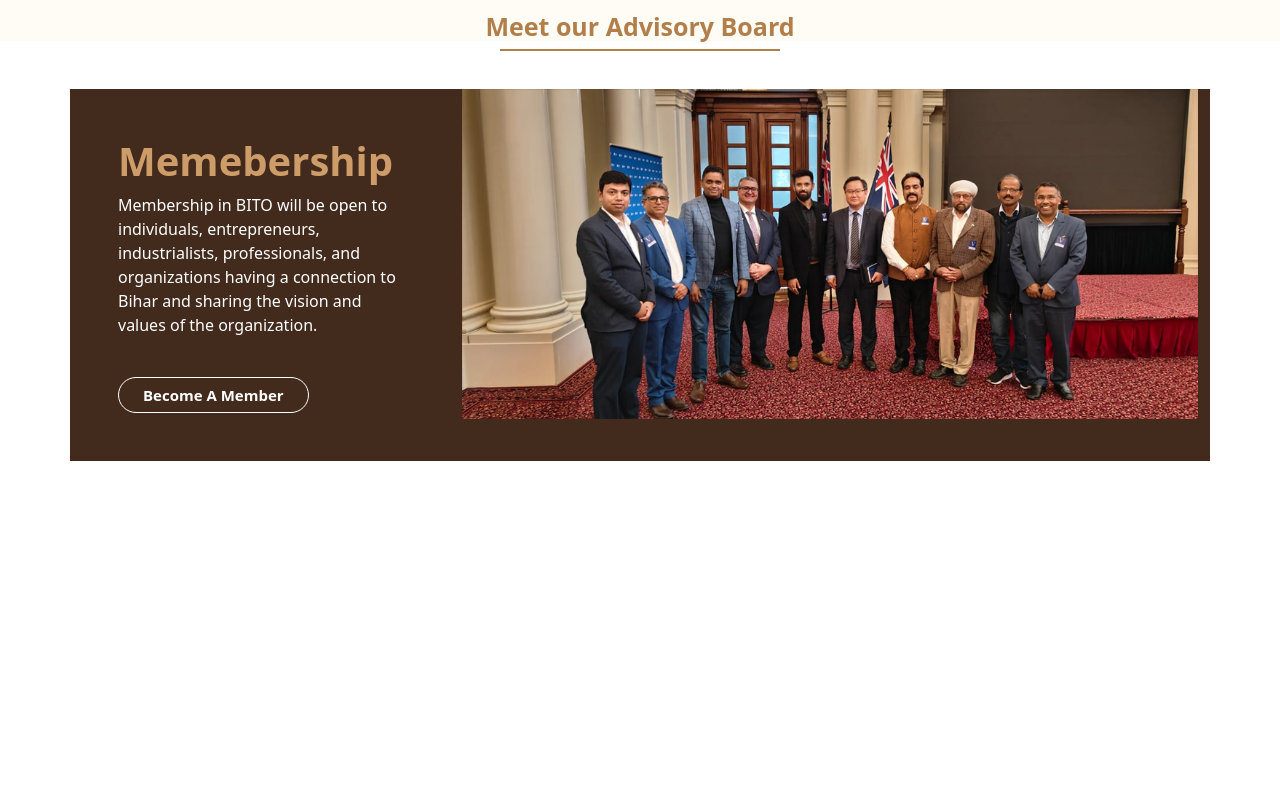
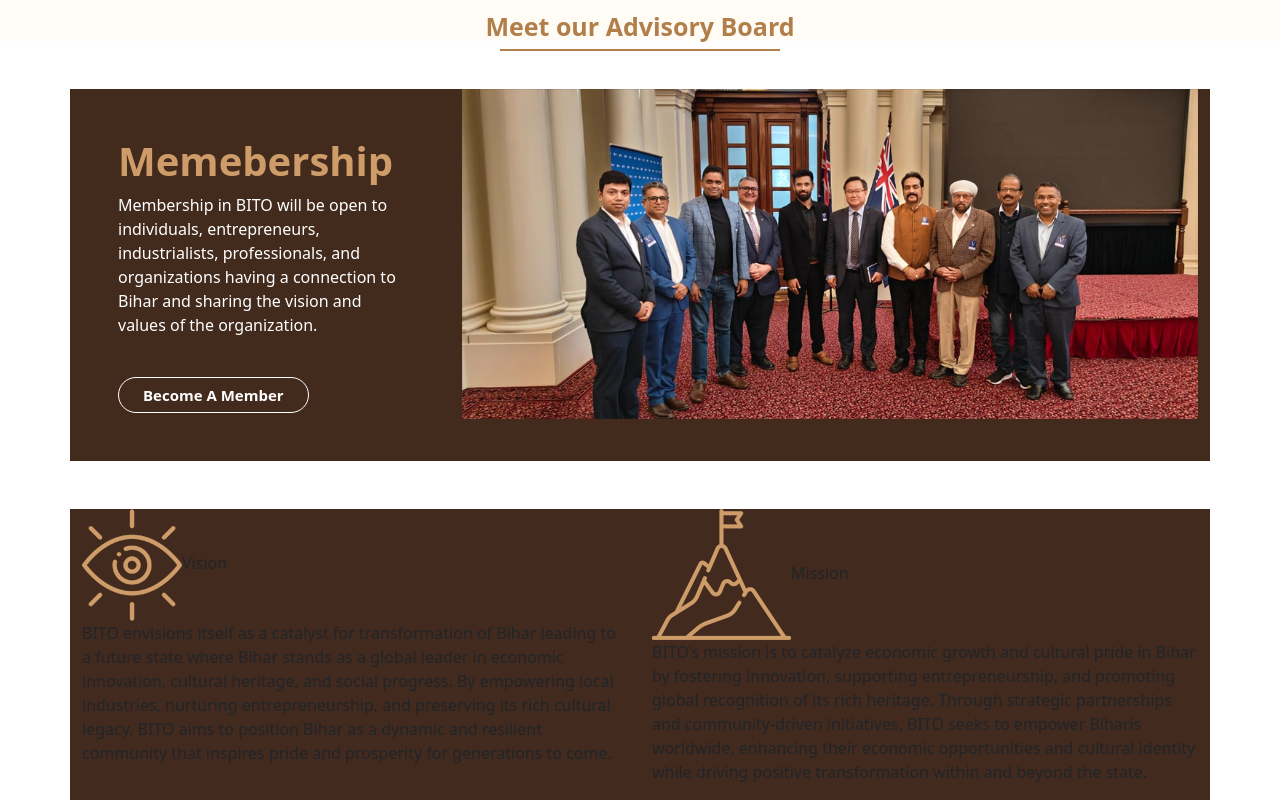
Before and after one commit to hemangdigitalxplode/bito-world, a React (Vite) app: page / in a window 1280 px wide. Shown: the part 2780-3580 px from the top of the page. Before the commit the page ends 3289 px from the top, so only its background shows below. Built offline with nearby package versions, Linux system fonts and the light colour scheme.

Commit message:
Till mission & Vision

```diff
--- a/src/Pages/Home.jsx
+++ b/src/Pages/Home.jsx
@@ -6,6 +6,8 @@ import Section2 from '../assets/section-2.png'
 import Section3 from '../assets/chirag-paswan.png'
 import PravinKumar from '../assets/pravin-kumar.png'
 import MembershipImg from '../assets/membership.png'
+import Vision from '../assets/Layer-21.png'
+import Mission from '../assets/Layer-22.png'
 import { Swiper, SwiperSlide } from "swiper/react";
 import { Navigation } from "swiper/modules";
 import "swiper/css";
@@ -332,11 +334,50 @@ const Home = () => {
                     <Col lg={8}>
                         <Image className='mw-100' src={MembershipImg} alt='membership-img' />
                     </Col>
-
-
                 </Row>
 
             </Container>
+
+            {/* Sixth section */}
+            <div>
+                <Container style={{ backgroundColor: '#422a1e' }}>
+                    <Row>
+                        <Col lg={6}>
+                            <div className='vision'>
+                                <div>
+                                    <img src={Vision} alt="" />
+                                    <span>Vision</span>
+                                </div>
+                                <p>
+                                    BITO envisions itself as a catalyst for transformation of Bihar leading to a future state where Bihar stands as a global leader in economic innovation, cultural heritage, and social progress.
+
+                                    By empowering local industries, nurturing entrepreneurship, and preserving its rich cultural legacy, BITO aims to position Bihar as a dynamic and resilient community that inspires pride and prosperity for generations to come.
+                                </p>
+
+                            </div>
+                        </Col>
+
+
+
+                        <Col lg={6}>
+                            <div className='mission'>
+                                <div>
+                                    <img src={Mission} alt="" />
+                                    <span>Mission</span>
+                                </div>
+                                <p>
+                                    BITO’s mission is to catalyze economic growth and cultural pride in Bihar by fostering innovation, supporting entrepreneurship, and promoting global recognition of its rich heritage.
+
+                                    Through strategic partnerships and community-driven initiatives, BITO seeks to empower Biharis worldwide, enhancing their economic opportunities and cultural identity while driving positive transformation within and beyond the state.
+
+
+                                </p>
+
+                            </div>
+                        </Col>
+                    </Row>
+                </Container>
+            </div>
 
 
 
```
Also changed, not shown: src/assets/Layer-21.png (added), src/assets/Layer-22.png (added). Lines whose indentation alone changed are shown as unchanged.
